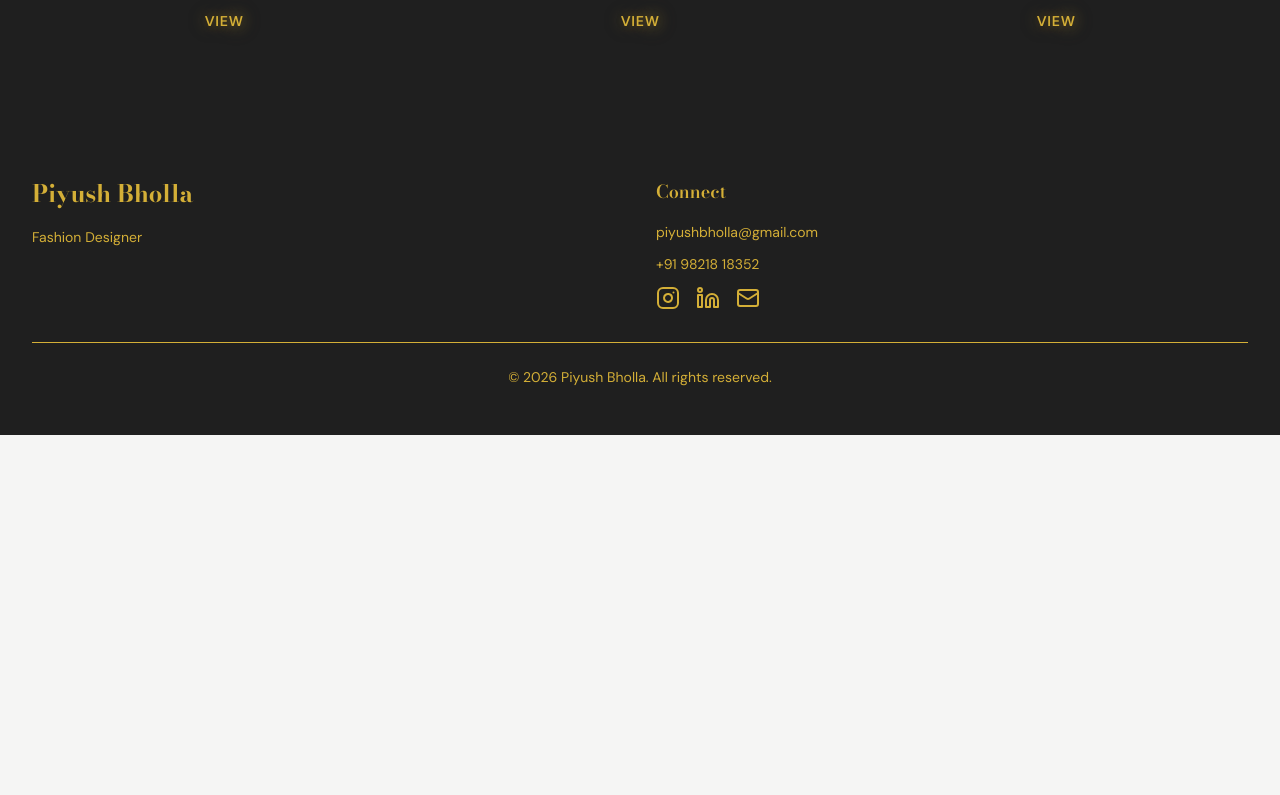
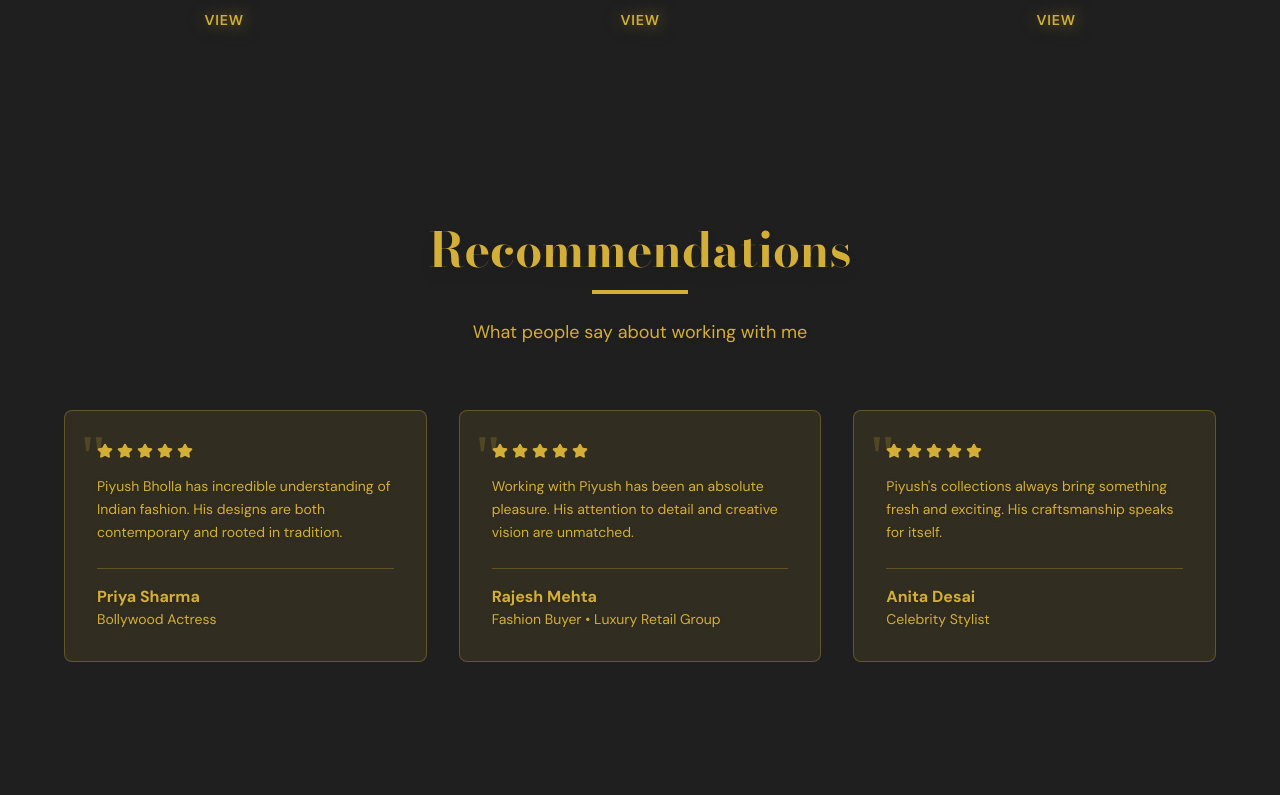
Before and after one commit to skb060968/PiyushBhollaPortfolio, a Next.js app: page / in a window 1280 px wide. Shown: the part 3925-4720 px from the top of the page. Before the commit the page ends 4360 px from the top, so only its background shows below. Built offline with nearby package versions, Linux system fonts and the light colour scheme.

Commit message:
Add Recommendations section to home page and workflow documentation

```diff
--- a/app/page.tsx
+++ b/app/page.tsx
@@ -1,6 +1,7 @@
 import HeroSection from "@/components/HeroSection"
 import ResumeSection from "@/components/ResumeSection"
 import CategoriesSection from "@/components/CategoriesSection"
+import RecommendationsSection from "@/components/RecommendationsSection"
 import Footer from "@/components/Footer"
 
 export default function HomePage() {
@@ -15,6 +16,9 @@ export default function HomePage() {
       {/* Clickable Categories Grid */}
       <CategoriesSection />
 
+      {/* Recommendations Section */}
+      <RecommendationsSection />
+
       {/* Footer */}
       <Footer />
     </main>
--- /dev/null
+++ b/components/RecommendationsSection.tsx
@@ -0,0 +1,90 @@
+'use client'
+
+import { useEffect, useRef } from "react"
+import { Star } from "lucide-react"
+import { recommendations } from "@/lib/data/recommendations"
+
+export default function RecommendationsSection() {
+  const sectionRef = useRef<HTMLElement>(null)
+
+  useEffect(() => {
+    // Fade effects temporarily disabled
+    return () => {}
+  }, [])
+
+  return (
+    <section
+      id="recommendations"
+      ref={sectionRef}
+      className="section-padding relative"
+      style={{
+        backgroundColor: '#1f1f1f',
+      }}
+    >
+      <div className="container-custom">
+        {/* Header */}
+        <div id="recommendations-header" className="text-center mb-16 transition-opacity duration-300" style={{ opacity: 1 }}>
+          <h2 className="font-display text-4xl sm:text-5xl font-bold mb-4 drop-shadow-lg" style={{ color: '#D4AF37' }}>
+            Recommendations
+          </h2>
+          <div className="w-24 h-1 mx-auto mb-6" style={{ backgroundColor: '#D4AF37' }} />
+          <p className="font-sans text-lg drop-shadow" style={{ color: '#D4AF37' }}>
+            What people say about working with me
+          </p>
+        </div>
+
+        {/* Recommendations Grid */}
+        <div className="grid grid-cols-1 md:grid-cols-2 lg:grid-cols-3 gap-8 max-w-6xl mx-auto">
+          {recommendations.map((recommendation, index) => (
+            <div
+              key={index}
+              className="relative p-8 rounded-lg transition-all duration-300 hover:scale-105"
+              style={{
+                backgroundColor: 'rgba(212, 175, 55, 0.1)',
+                border: '1px solid rgba(212, 175, 55, 0.3)',
+              }}
+            >
+              {/* Quote Icon */}
+              <div className="absolute top-4 left-4 text-6xl font-serif opacity-20" style={{ color: '#D4AF37' }}>
+                "
+              </div>
+
+              {/* Content */}
+              <div className="relative z-10">
+                {/* Rating */}
+                {recommendation.rating && (
+                  <div className="flex gap-1 mb-4">
+                    {Array.from({ length: recommendation.rating }).map((_, i) => (
+                      <Star
+                        key={i}
+                        size={16}
+                        fill="#D4AF37"
+                        style={{ color: '#D4AF37' }}
+                      />
+                    ))}
+                  </div>
+                )}
+
+                {/* Testimonial Text */}
+                <p className="font-sans text-sm leading-relaxed mb-6 drop-shadow" style={{ color: '#D4AF37' }}>
+                  {recommendation.content}
+                </p>
+
+                {/* Author Info */}
+                <div className="border-t pt-4" style={{ borderColor: 'rgba(212, 175, 55, 0.3)' }}>
+                  <p className="font-sans font-bold text-base drop-shadow" style={{ color: '#D4AF37' }}>
+                    {recommendation.name}
+                  </p>
+                  <p className="font-sans text-sm drop-shadow" style={{ color: '#D4AF37' }}>
+                    {recommendation.role}
+                    {recommendation.company && ` • ${recommendation.company}`}
+                  </p>
+                </div>
+              </div>
+            </div>
+          ))}
+        </div>
+      </div>
+    </section>
+  )
+}
--- /dev/null
+++ b/lib/data/recommendations.ts
@@ -0,0 +1,30 @@
+// Recommendations/Testimonials data
+export interface Recommendation {
+  name: string
+  role: string
+  company?: string
+  content: string
+  rating?: number
+}
+
+export const recommendations: Recommendation[] = [
+  {
+    name: "Priya Sharma",
+    role: "Bollywood Actress",
+    content: "Piyush Bholla has incredible understanding of Indian fashion. His designs are both contemporary and rooted in tradition.",
+    rating: 5,
+  },
+  {
+    name: "Rajesh Mehta",
+    role: "Fashion Buyer",
+    company: "Luxury Retail Group",
+    content: "Working with Piyush has been an absolute pleasure. His attention to detail and creative vision are unmatched.",
+    rating: 5,
+  },
+  {
+    name: "Anita Desai",
+    role: "Celebrity Stylist",
+    content: "Piyush's collections always bring something fresh and exciting. His craftsmanship speaks for itself.",
+    rating: 5,
+  },
+]
```
Also changed, not shown: 1 other file (tests, documents, lock files or other folders).
